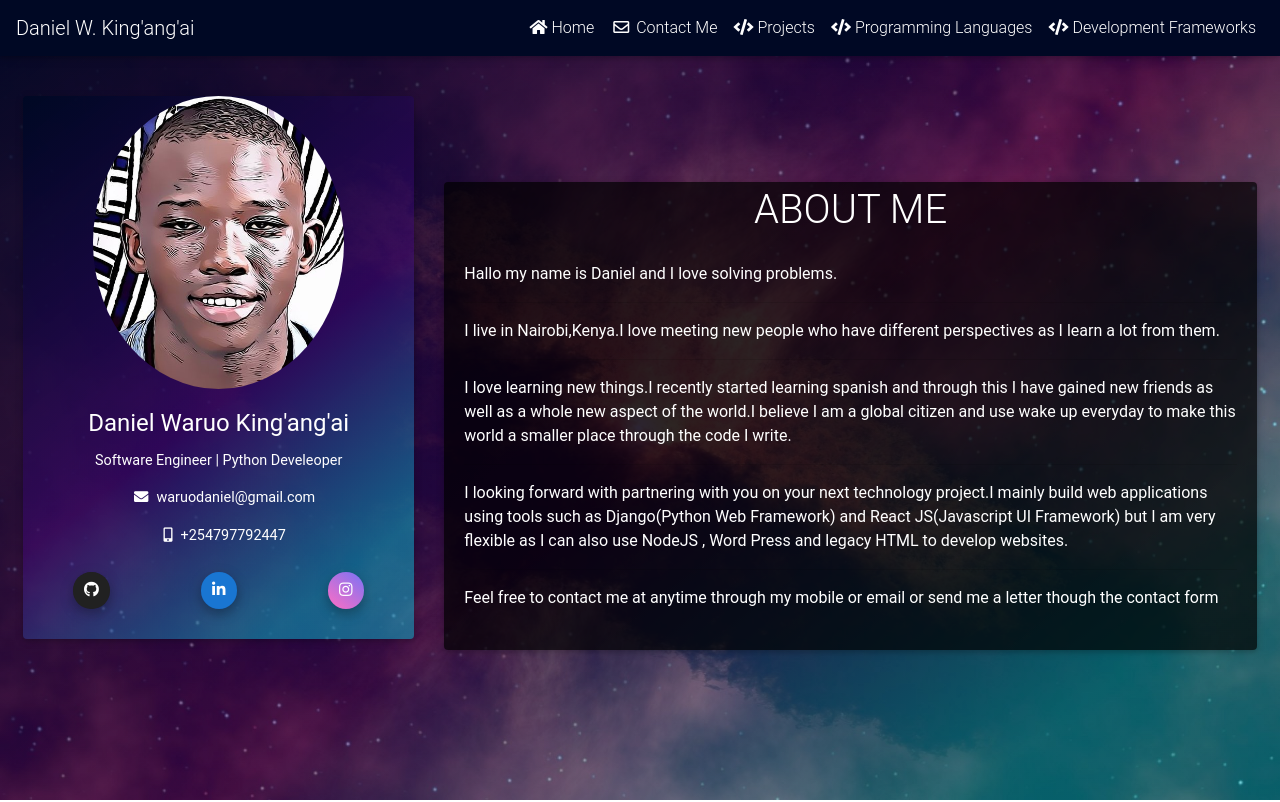
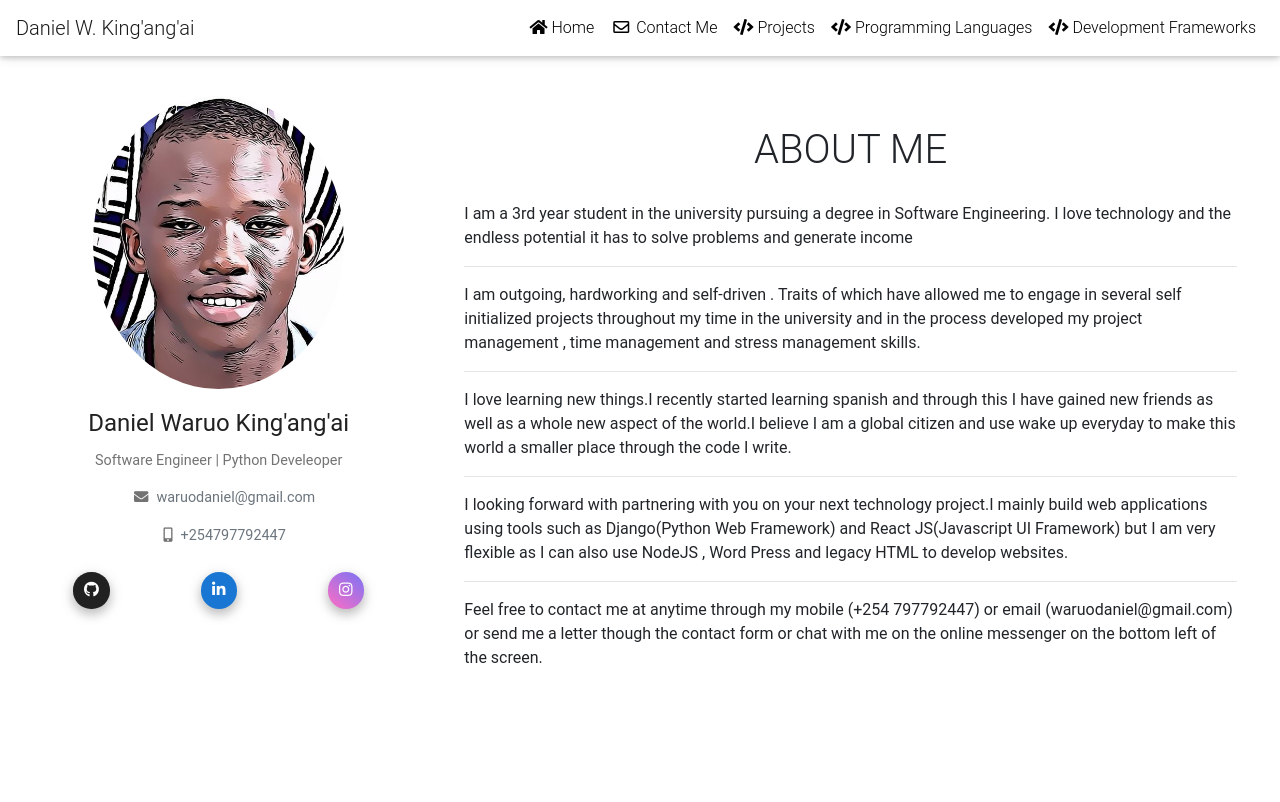
Before and after one commit to daniel-waruo/daniel-waruo-site, a Next.js app: page / in a window 1280 px wide. Shown: the top 802 px of the page. Built offline with nearby package versions, Linux system fonts and the light colour scheme.

Commit message:
made the ui cleaner

```diff
--- a/assets/css/index.css
+++ b/assets/css/index.css
@@ -28,19 +28,6 @@ header,
     }
 }
 
-.top-nav-collapse {
-    background: rgb(0, 8, 36);
-}
-
-.navbar:not(.top-nav-collapse) {
-    background: rgba(0, 0, 0, 0.6) !important;
-}
-
-@media (max-width: 991px) {
-    .navbar:not(.top-nav-collapse) {
-        background: rgb(0, 8, 36) !important;
-    }
-}
 
 h6 {
     line-height: 1.7;
--- a/components/ContactForm.js
+++ b/components/ContactForm.js
@@ -45,21 +45,17 @@ export default class ContactForm extends React.PureComponent {
         </MDBAlert>
       ));
     return (
-      <MDBCard className={"h-100"}>
-        <MDBCardBody className="z-depth-2">
+      <MDBCard className={"h-100 z-depth-0"}>
+        <MDBCardBody className="z-depth-0">
           <form onSubmit={this.submitHandler} method={"POST"} id={"contact-me-form"}>
             {alertMessages}
-            <div className="text-center">
-              <h3 className="dark-grey-text">Email me:</h3>
-              <hr/>
-            </div>
             <MDBInput icon={"user"} type={"text"} label={"Your Full Name"} required group
                       value={this.state.name}
                       onChange={e => this.setState({name: e.target.value})}/>
             <MDBInput icon={"envelope"} type={"email"} label={"Your Email"} required group
                       value={this.state.email}
                       onChange={e => this.setState({email: e.target.value})}/>
-            <MDBInput icon={"pen"} type={"textarea"} rows={"4"} label={"Your Message"} required group
+            <MDBInput icon={"pen"} type={"textarea"} rows={"6"} label={"Your Message"} required group
                       value={this.state.message}
                       onChange={e => this.setState({message: e.target.value})}/>
             <div className="text-center">
--- a/components/ContactMeSection.js
+++ b/components/ContactMeSection.js
@@ -9,9 +9,9 @@ export default class ContactMeSection extends React.PureComponent {
     return (
       <MDBContainer className={"border-bottom pb-md-4 f-view"} fluid>
         <NavOffset id={"contact-me"}/>
-        <h1 className={"text-center text-strong mb-5"}>Contact Me</h1>
+        <h1 className={"text-center text-strong mb-3"}>Contact Me</h1>
         <MDBRow center>
-          <MDBCol size={"10"} md={"6"}>
+          <MDBCol size={"12"} md={"8"}>
             <ContactForm/>
           </MDBCol>
         </MDBRow>
--- a/components/JumbotronSection/PictureCard.js
+++ b/components/JumbotronSection/PictureCard.js
@@ -13,23 +13,23 @@ import {
 } from 'mdbreact'
 
 export default () => (
-  <MDBCard className={"h-100 gradient-blue"}>
+  <MDBCard className={"h-100 z-depth-0"}>
     <MDBRow center>
       <MDBCol size={"8"} >
         <MDBCardImage overlay={"transparent"} className="img-fluid rounded-circle" src={'/cartoonMe.jpeg'}
                       alt={"Picture of Daniel Waruo King'ang'ai"} waves zoom/>
       </MDBCol>
     </MDBRow>
-    <MDBCardBody className={"text-white"}>
-      <MDBCardTitle className={"text-center"}>Daniel Waruo King'ang'ai</MDBCardTitle>
-      <MDBCardText className={"text-center text-white"}>Software Engineer | Python Develeoper </MDBCardText>
-      <MDBCardText className={"ml-3 ml-sm-1 text-white"}>
+    <MDBCardBody>
+      <MDBCardTitle className={"text-center text-dark"}>Daniel Waruo King'ang'ai</MDBCardTitle>
+      <MDBCardText className={"text-center"}>Software Engineer | Python Develeoper </MDBCardText>
+      <MDBCardText className={"ml-3 ml-sm-1"}>
         <MDBIcon icon={"envelope"} className={"mx-2"}/>
-        waruodaniel@gmail.com
+        <a className={"text-muted"} href="mailto:waruodaniel@gmail.com">waruodaniel@gmail.com</a>
       </MDBCardText>
-      <MDBCardText className={"ml-3 ml-sm-1 text-white"}>
+      <MDBCardText className={"ml-3 ml-sm-1"}>
         <MDBIcon icon={"mobile-alt"} className={"mx-2"}/>
-        +254797792447
+        <a className={"text-muted"} href="tel:+254797792447">+254797792447</a>
       </MDBCardText>
       <MDBRow center>
         <MDBCol>
--- a/components/JumbotronSection/index.js
+++ b/components/JumbotronSection/index.js
@@ -12,10 +12,10 @@ export default () => {
   };
 
   return (
-    <div className={"overflow-hidden"} style={backgroundStyle}>
+    <div className={"overflow-hidden"} >
       <MDBAnimation type={"fadeIn"}>
         <div className={"view f-view"}>
-          <MDBMask overlay={""} className="flex-center gradient-blue">
+          <MDBMask overlay={""} className="flex-center">
           </MDBMask>
           <MDBRow className="h-100 mx-2" center>
             <MDBCol size={"12"} sm={"8"} md={"5"} lg={"4"}
@@ -26,13 +26,16 @@ export default () => {
             </MDBCol>
             <MDBCol size={"12"} sm={"8"} md={"7"} lg={"8"}
                     className="mt-5 pt-3 pt-md-5 my-auto">
-              <MDBCard className={"rgba-black-strong py-1"}>
-                <h1 className={"text-center white-text "}>ABOUT ME</h1>
-                <MDBCardBody tag={"p"} className={"white-text"} style={{fontSize: "1rem"}}>
-                  Hallo my name is Daniel and I love solving problems.
+              <MDBCard className={" py-1 z-depth-0"}>
+                <h1 className={"text-center"}>ABOUT ME</h1>
+                <MDBCardBody tag={"p"} style={{fontSize: "1rem"}}>
+                  I am a 3rd year student in the university pursuing a degree in Software Engineering.
+                  I love technology and the endless potential it has to solve problems and generate income
                   <hr/>
-                  I live in Nairobi,Kenya.I love meeting new people who have different perspectives as I learn
-                  a lot from them.
+                  I am outgoing, hardworking and self-driven .
+                  Traits of which have allowed me to engage in several self initialized projects
+                  throughout my time in the university and in the process developed my project management ,
+                  time management and stress management skills.
                   <hr/>
                   I love learning new things.I recently started learning spanish and through this I have gained
                   new friends as well as a whole new aspect of the world.I believe I am a global citizen and use
@@ -43,8 +46,8 @@ export default () => {
                   as Django(Python Web Framework) and React JS(Javascript UI Framework) but I am very flexible as
                   I can also use NodeJS , Word Press and legacy HTML to develop websites.
                   <hr/>
-                  Feel free to contact me at anytime through my mobile or email or send me a letter though
-                  the contact form
+                  Feel free to contact me at anytime through my mobile (+254 797792447) or email (waruodaniel@gmail.com)
+                  or send me a letter though the contact form or chat with me on the online messenger on the bottom left of the screen.
                 </MDBCardBody>
               </MDBCard>
             </MDBCol>
--- a/components/NavBar/index.js
+++ b/components/NavBar/index.js
@@ -12,7 +12,7 @@ export default class NavBar extends Component {
 
   render() {
     return (
-      <MDBNavbar color="transparent" dark expand="lg" fixed={"top"} scrolling>
+      <MDBNavbar color={"white"} light expand="lg" fixed={"top"} scrolling>
         <MDBNavbarBrand>
           Daniel W. King'ang'ai
         </MDBNavbarBrand>
```
Also changed, not shown: assets/css/dist/style.css.
